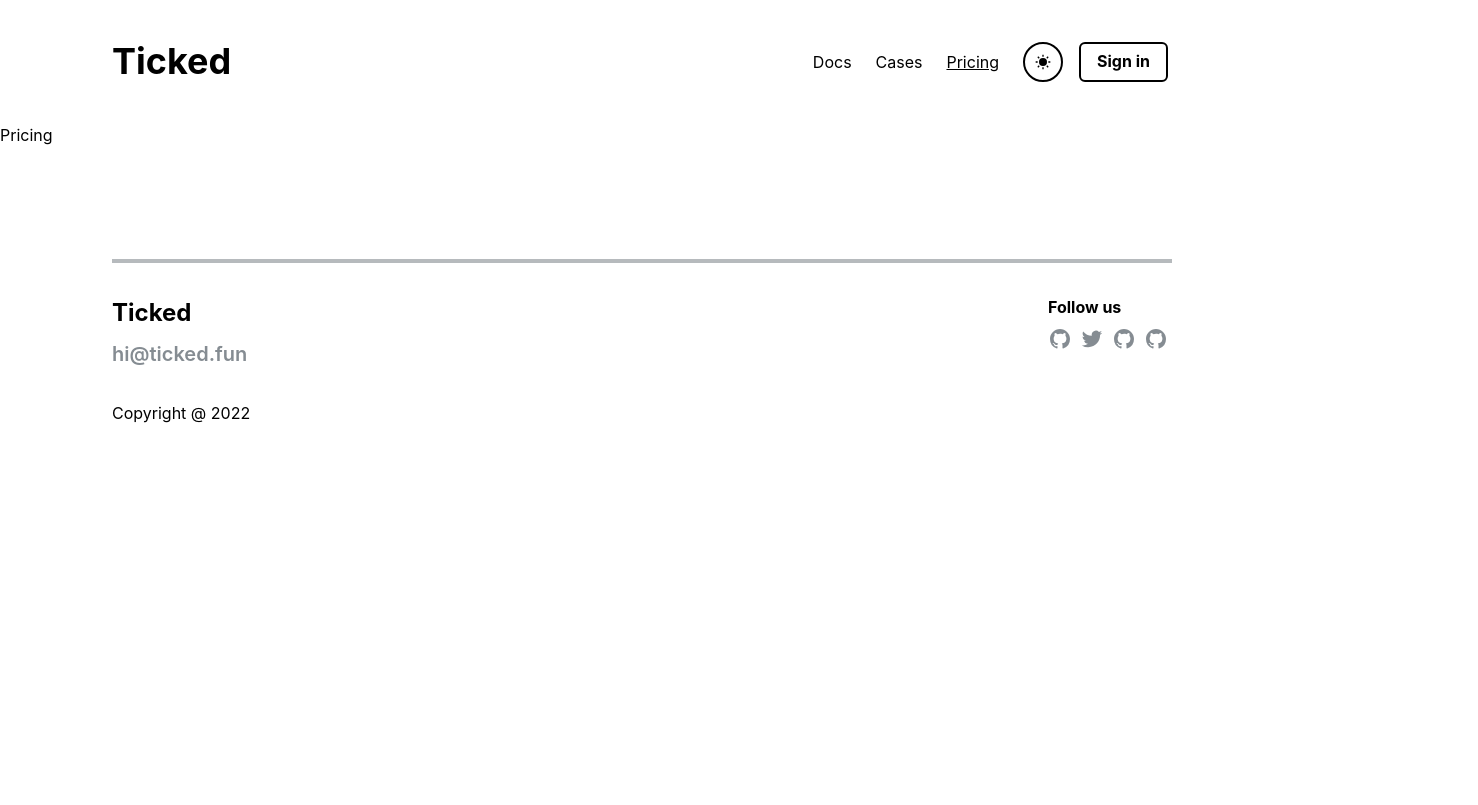
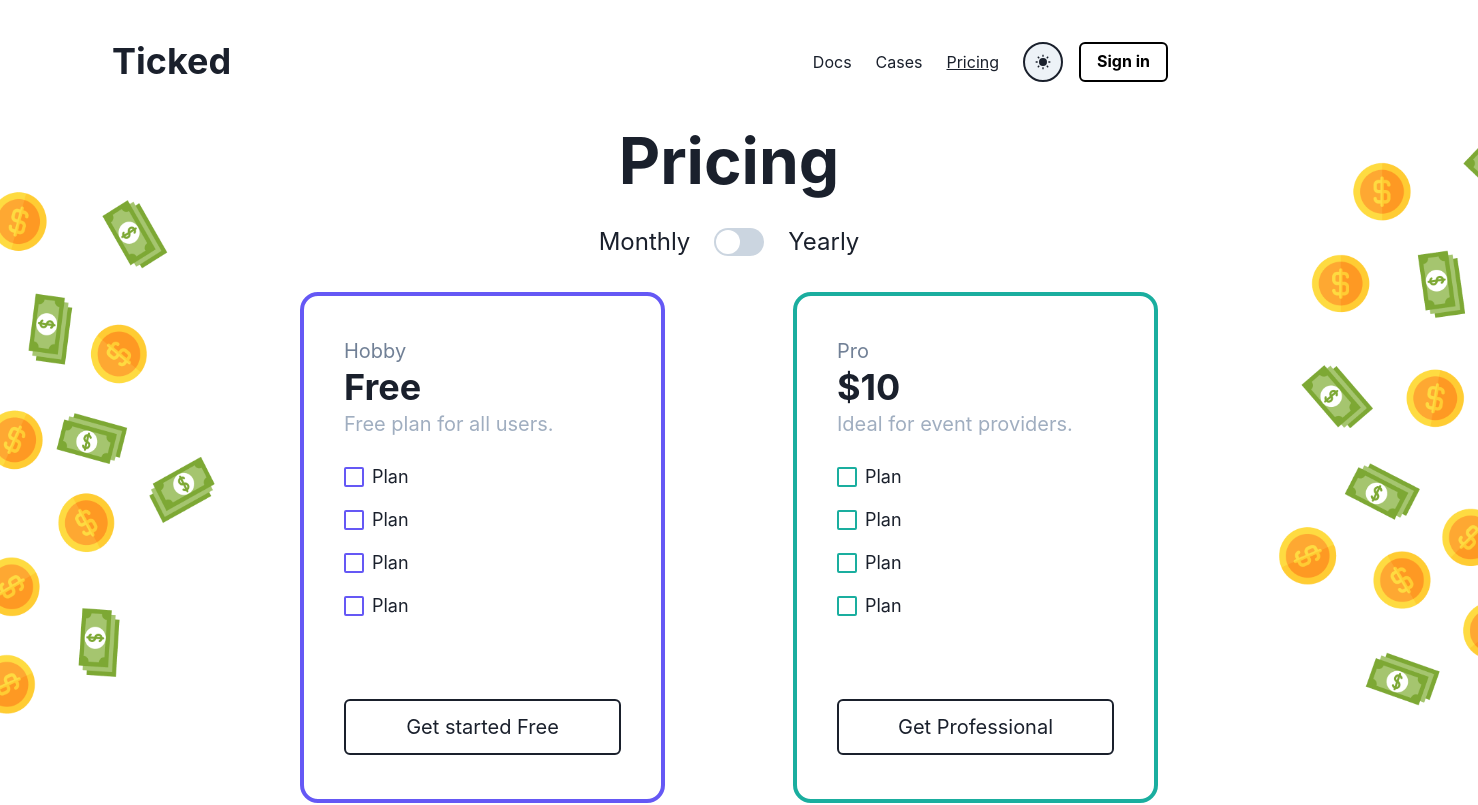
Before and after one commit to joaogomesdev/Ticked, a Next.js app: page /pricing in a window 1280 px wide. Shown: the top 805 px of the page, 1478 px wide, since content can reach past the window. Built offline with nearby package versions, Linux system fonts and the light colour scheme; no server answers.

Commit message:
Pricing page :money_with_wings:

```diff
--- a/src/components/DashboardShell.tsx
+++ b/src/components/DashboardShell.tsx
@@ -21,12 +21,12 @@ interface Props {
 
 const DashboardShell = ({ children }: Props) => {
   const router = useRouter();
-  const { colorMode, toggleColorMode } = useColorMode();
+  const { colorMode, toggleColorMode, setColorMode } = useColorMode();
 
   const { data: session } = useSession();
   if (session) {
     return (
-      <Box backgroundColor="gray.100" h="100vh">
+      <Box h="100vh">
         <Flex mb={16} w="full" borderTop="5px solid #FF7057">
           <Flex
             alignItems="center"
--- a/src/pages/pricing.tsx
+++ b/src/pages/pricing.tsx
@@ -1,10 +1,161 @@
+import {
+  Box,
+  Button,
+  Checkbox,
+  Flex,
+  Heading,
+  Image,
+  Switch,
+  Text,
+} from "@chakra-ui/react";
 import { LandingShell } from "components/LandingShell";
 import React from "react";
 
 interface Props {}
 
 export const Pricing = ({}: Props) => {
-  return <LandingShell>Pricing</LandingShell>;
+  return (
+    <LandingShell>
+      <Flex justify="space-between">
+        <Image src="/money01.png" width="300px" height="700" alt="" />
+        <Flex flexDir="column" w="full" marginRight="28">
+          <Flex align="center" justify="center" flexDir="column">
+            <Heading fontSize="64">Pricing</Heading>
+            <Flex mt="6" gap="6" justify="center" align="center">
+              <Text fontSize="24">Monthly</Text>
+              <Switch size="lg" colorScheme="yellow" border="" />
+              <Text fontSize="24">Yearly</Text>
+            </Flex>
+          </Flex>
+
+          <Flex mt="8" w="full" gap="32">
+            <Box
+              border="4px"
+              w="365px"
+              h="511"
+              borderColor="brand.purple"
+              borderRadius="18"
+              padding="10"
+            >
+              <Text fontWeight="regular" fontSize="20" color="gray.500">
+                Hobby
+              </Text>
+
+              <Heading>Free</Heading>
+              <Text fontWeight="regular" fontSize="20" color="gray.400">
+                Free plan for all users.
+              </Text>
+
+              <Flex flexDir="column" gap="4" mt="6">
+                <Checkbox
+                  size="lg"
+                  borderColor="brand.purple"
+                  colorScheme="purple"
+                >
+                  Plan
+                </Checkbox>
+                <Checkbox
+                  size="lg"
+                  borderColor="brand.purple"
+                  colorScheme="purple"
+                >
+                  Plan
+                </Checkbox>
+                <Checkbox
+                  size="lg"
+                  borderColor="brand.purple"
+                  colorScheme="purple"
+                >
+                  Plan
+                </Checkbox>
+                <Checkbox
+                  size="lg"
+                  borderColor="brand.purple"
+                  colorScheme="purple"
+                >
+                  Plan
+                </Checkbox>
+              </Flex>
+
+              <Button
+                fontSize="20"
+                border="2px"
+                variant="outline"
+                colorScheme="blackAlpha.900"
+                mt="20"
+                w="full"
+                h="14"
+              >
+                Get started Free
+              </Button>
+            </Box>
+
+            <Box
+              border="4px"
+              w="365px"
+              h="511"
+              borderColor="brand.green"
+              borderRadius="18"
+              padding="10"
+            >
+              <Text fontWeight="regular" fontSize="20" color="gray.500">
+                Pro
+              </Text>
+
+              <Heading>$10</Heading>
+              <Text fontWeight="regular" fontSize="20" color="gray.400">
+                Ideal for event providers.
+              </Text>
+
+              <Flex flexDir="column" gap="4" mt="6">
+                <Checkbox
+                  size="lg"
+                  borderColor="brand.green"
+                  colorScheme="green"
+                >
+                  Plan
+                </Checkbox>
+                <Checkbox
+                  size="lg"
+                  borderColor="brand.green"
+                  colorScheme="green"
+                >
+                  Plan
+                </Checkbox>
+                <Checkbox
+                  size="lg"
+                  borderColor="brand.green"
+                  colorScheme="green"
+                >
+                  Plan
+                </Checkbox>
+                <Checkbox
+                  size="lg"
+                  borderColor="brand.green"
+                  colorScheme="green"
+                >
+                  Plan
+                </Checkbox>
+              </Flex>
+
+              <Button
+                fontSize="20"
+                border="2px"
+                variant="outline"
+                colorScheme="blackAlpha.900"
+                mt="20"
+                w="full"
+                h="14"
+              >
+                Get Professional
+              </Button>
+            </Box>
+          </Flex>
+        </Flex>
+        <Image src="/money02.png" width="300px" height="600" alt="" />
+      </Flex>
+    </LandingShell>
+  );
 };
 
 export default Pricing;
--- a/src/styles/theme.ts
+++ b/src/styles/theme.ts
@@ -3,6 +3,7 @@ import { theme as chakraTheme } from "@chakra-ui/react";
 const theme = {
   ...chakraTheme,
   colors: {
+    ...chakraTheme.colors,
     brand: {
       green: "#1AAE9F",
       orange: "#FF7057",
@@ -13,9 +14,9 @@ const theme = {
       main: "#E5E7EB",
       light: "#858C92",
     },
-    gray: {
-      "800": "#000000",
-    },
+    // gray: {
+    //   "800": "#000000",
+    // },
   },
   fonts: {
     ...chakraTheme.fonts,
```
Also changed, not shown: src/pages/index.tsx (+3 -10 lines), public/money01.png (added), public/money02.png (added).
